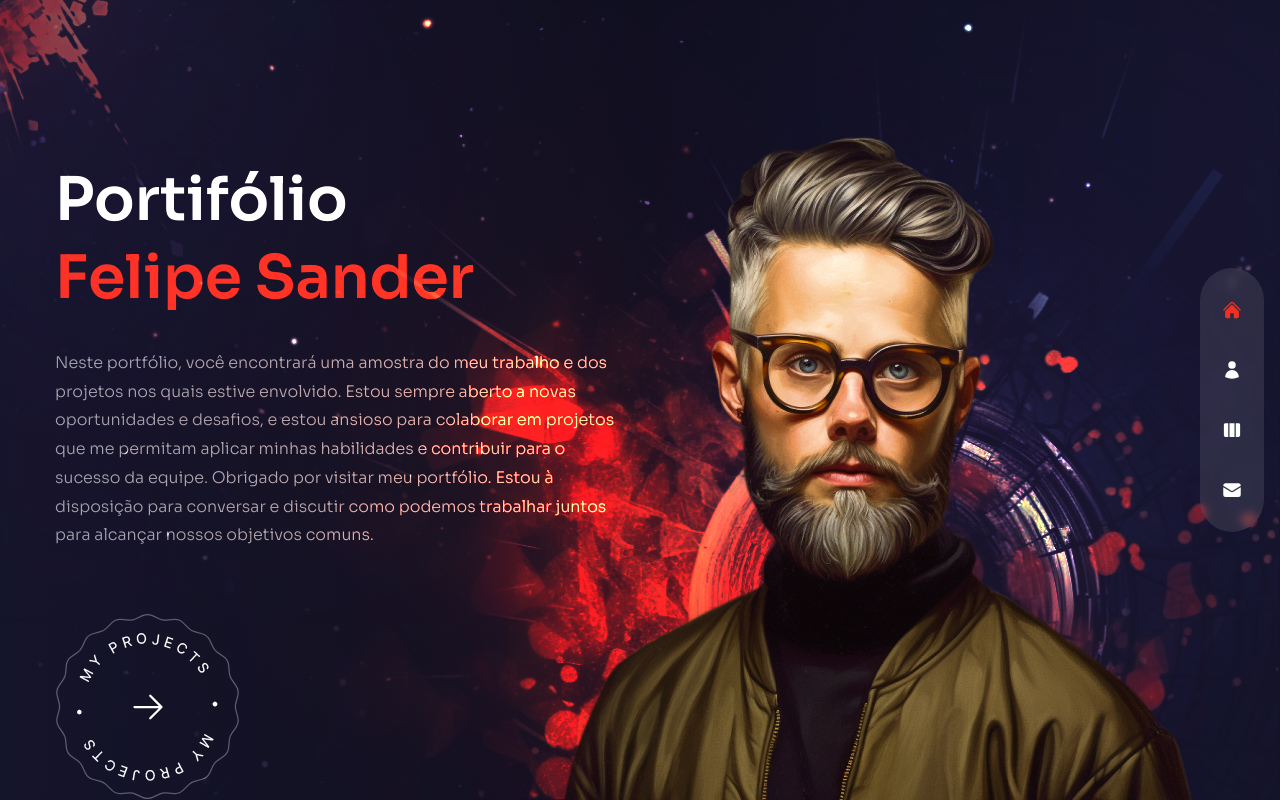
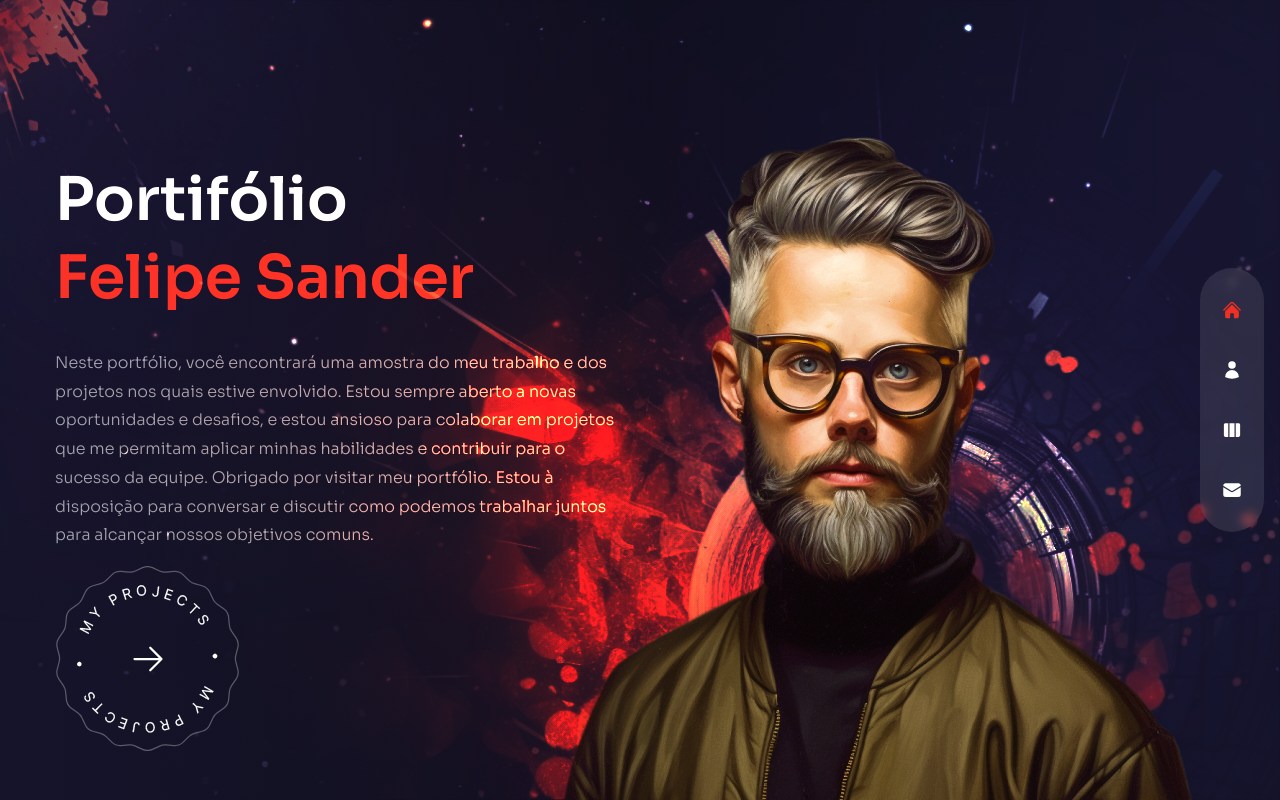
Before and after one commit to Sander-dev/portfolio, a Next.js app: page / in a window 1280 px wide. Built offline with nearby package versions, Linux system fonts and the light colour scheme.

Commit message:
fix: layout error

```diff
--- a/app/page.js
+++ b/app/page.js
@@ -17,10 +17,10 @@ export default function Home() {
 
   const pathname = usePathname()
   return (
-    <main className="bg-primary/60 h-full">
+    <main className="bg-primary/60 h-full overflow-hidden relative">
       {/* text */}
       <div className="w-full h-full bg-gradient-to-r from-primary/10 via-black/30 to-black/10">
-        <div className="text-center flex flex-col justify-center xl:pt-40 xl:text-left h-full container mx-auto">
+        <div className="text-center flex flex-col justify-center xl:pt-28 xl:text-left h-full container mx-auto">
           {/* title */}
           <motion.h1
             variants={fadeIn('down', 0.2)}
@@ -35,7 +35,7 @@ export default function Home() {
             variants={fadeIn('down', 0.3)}
             initial='hidden'
             animate='show'
-            className="max-w-sm xl:max-w-xl mx-auto xl:mx-0 mb-10 xl:mb-16">
+            className="max-w-sm xl:max-w-xl mx-auto xl:mx-0 mb-4">
             Neste portfólio, você encontrará uma amostra do meu trabalho e dos projetos nos quais estive envolvido. Estou sempre aberto a novas oportunidades e desafios, e estou ansioso para colaborar em projetos que me permitam aplicar minhas habilidades e contribuir para o sucesso da equipe.
             Obrigado por visitar meu portfólio. Estou à disposição para conversar e discutir como podemos trabalhar juntos para alcançar nossos objetivos comuns.
           </motion.p>
@@ -51,8 +51,11 @@ export default function Home() {
             animate='show'
             className="xl:flex max-xl:hidden"
           >
-            <ProjectsBtn />
+            <div className="flex justify-center xl:justify-start relative z-40">
+              <ProjectsBtn />
+            </div>
           </motion.div>
+
         </div>
       </div>
       {/* image */}
```
